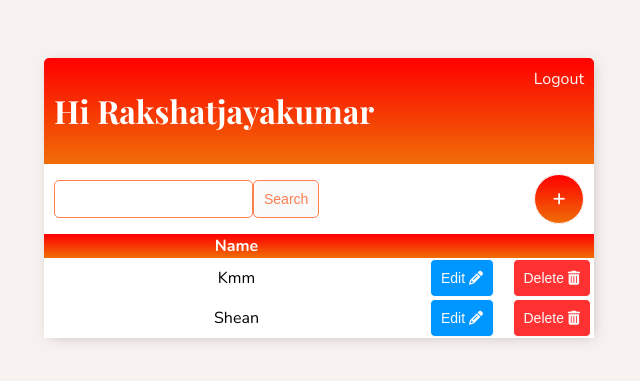
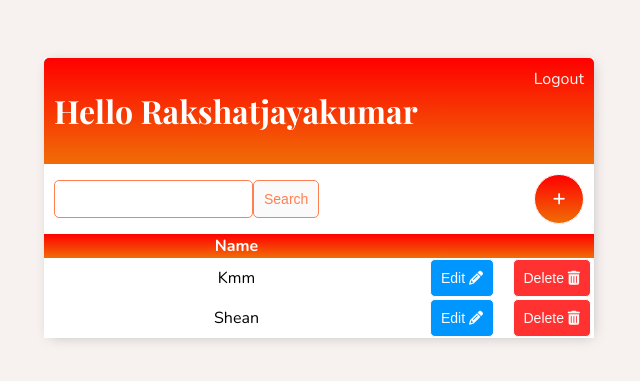
Before and after one commit to RakshatJayakumar/Contact-Management-System, a Django app: page / in a window 1280 px wide. Shown: the top 381 px of the page, without its empty margins (321-961 px from the left). Run offline with Django 3.2, Linux system fonts and the light colour scheme; a user stored in the database is signed in; data comes from the database, SQL or seed files in the repository; some libraries are stand-ins or nearby versions; some web fonts are replaced.

Commit message:
added hello

```diff
--- a/contacts/templates/contacts/contact_list.html
+++ b/contacts/templates/contacts/contact_list.html
@@ -2,7 +2,7 @@
 {% block content %}
 <div class="header-bar">
     <div>
-        <h1> Hi {{request.user|title}}</h1>
+        <h1> Hello {{request.user|title}}</h1>
     </div>
     {% if request.user.is_authenticated %}
     <a href="{% url 'logout' %}">Logout</a>
```
